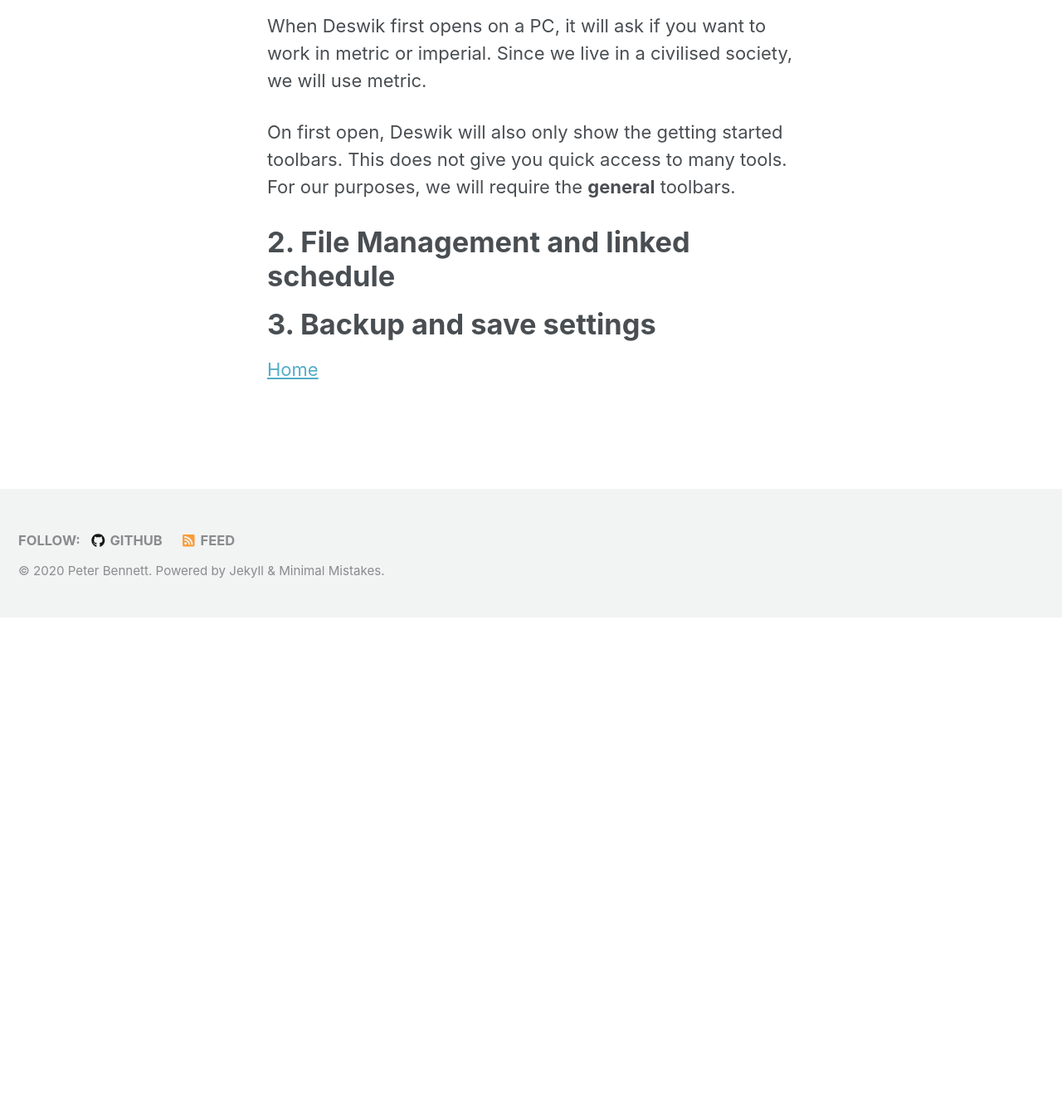
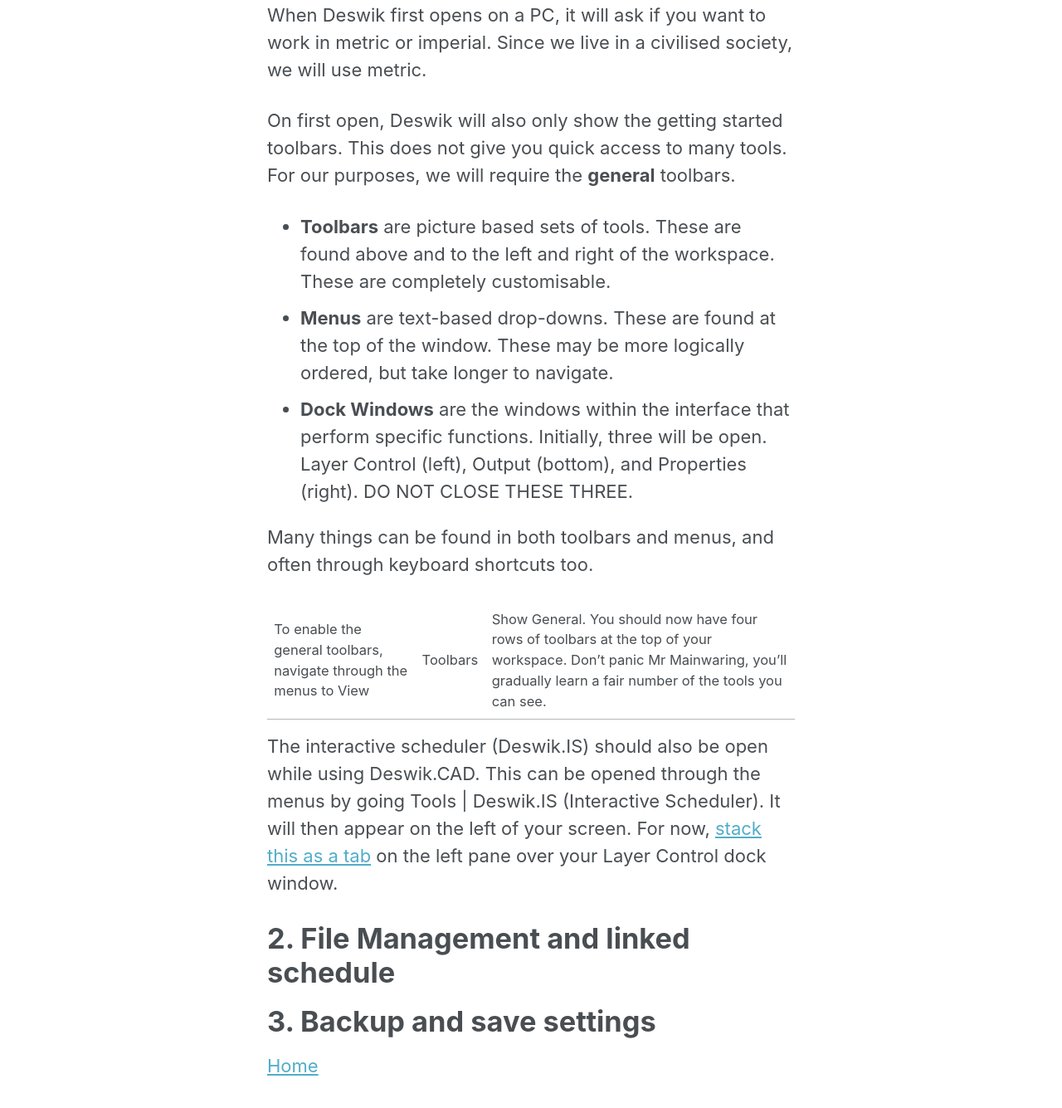
Before and after one commit to largeostrich/largeostrich.github.io, a Jekyll site: the page built from _pages/CSMDeswik.md, in a window 1280 px wide and 1400 px high, scrolled down 4394 px. Shown: the top 1335 px of the window at 83% size. Built offline with Jekyll 4.4.1, drawn with Linux system fonts in a browser that asks for light colours; nearby versions of some CDN libraries; before the commit the page ends 5138 px from its top, so only the background shows below that; some of the changed text lies outside the part shown.

Commit message:
UI setup done

```diff
--- a/_pages/CSMDeswik.md
+++ b/_pages/CSMDeswik.md
@@ -70,13 +70,25 @@
         1. Visual settings
     3. Stope Loops
 ## Tips and tricks
+* Multiple views
+* Most recent commands
 ## Useful information
 * Image mapping points
+* Keyboard shortcuts
 
 # 1. User interface setup
 When Deswik first opens on a PC, it will ask if you want to work in metric or imperial. Since we live in a civilised society, we will use metric.
 
 On first open, Deswik will also only show the getting started toolbars. This does not give you quick access to many tools. For our purposes, we will require the **general** toolbars.
+* **Toolbars** are picture based sets of tools. These are found above and to the left and right of the workspace. These are completely customisable.
+* **Menus** are text-based drop-downs. These are found at the top of the window. These may be more logically ordered, but take longer to navigate.
+* **Dock Windows** are the windows within the interface that perform specific functions. Initially, three will be open. Layer Control (left), Output (bottom), and Properties (right). DO NOT CLOSE THESE THREE.
+
+Many things can be found in both toolbars and menus, and often through keyboard shortcuts too.
+
+To enable the general toolbars, navigate through the menus to View | Toolbars | Show General. You should now have four rows of toolbars at the top of your workspace. Don't panic Mr Mainwaring, you'll gradually learn a fair number of the tools you can see.
+
+The interactive scheduler (Deswik.IS) should also be open while using Deswik.CAD. This can be opened through the menus by going Tools | Deswik.IS (Interactive Scheduler). It will then appear on the left of your screen. For now, [stack this as a tab](https://help.deswik.com/HelpContent/Deswik.Suite2019.1/content/deswiksuite/managingdockwindows.htm#Dockawindowinanewposition) on the left pane over your Layer Control dock window.
 # 2. File Management and linked schedule
 # 3. Backup and save settings
 
```
